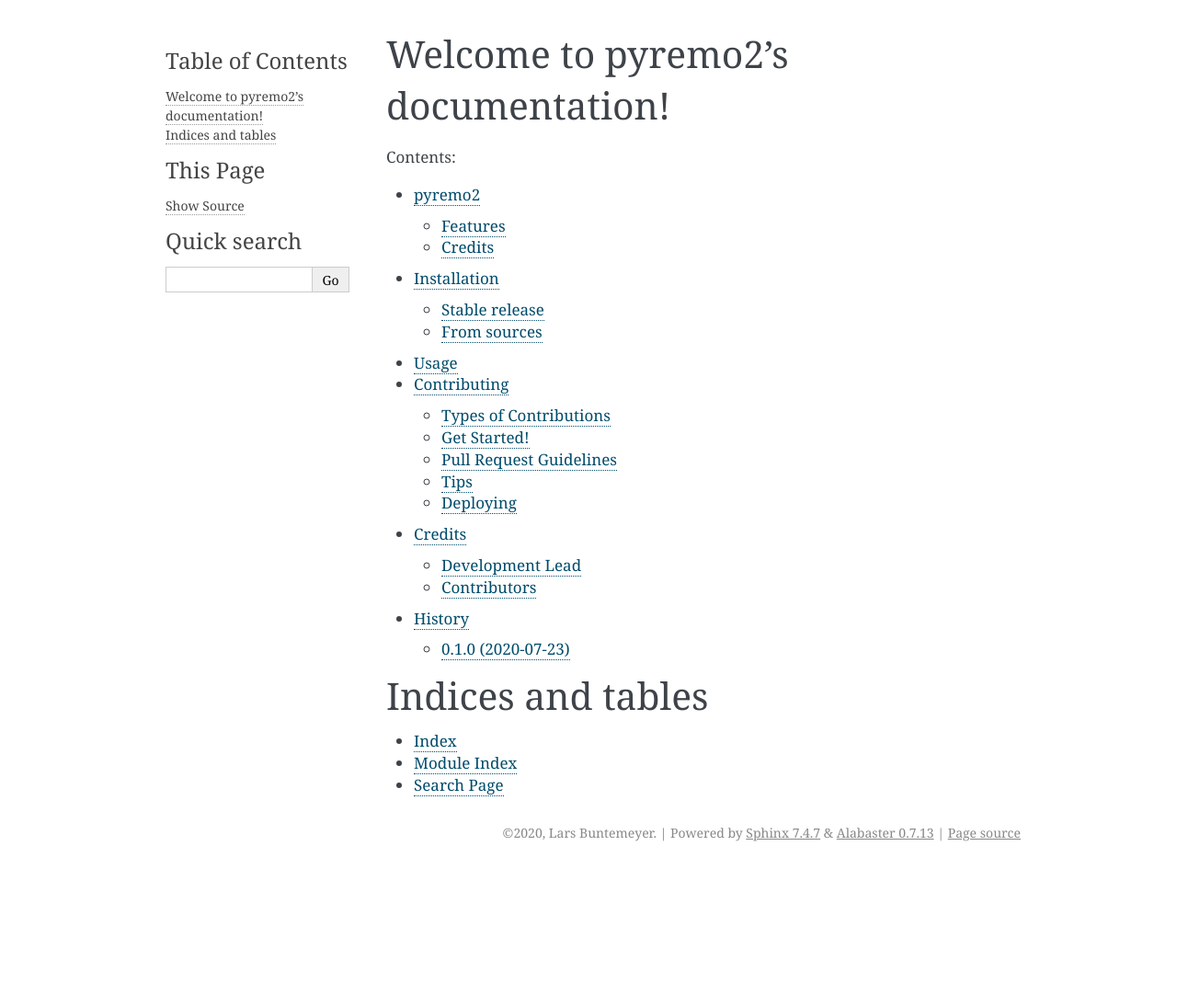
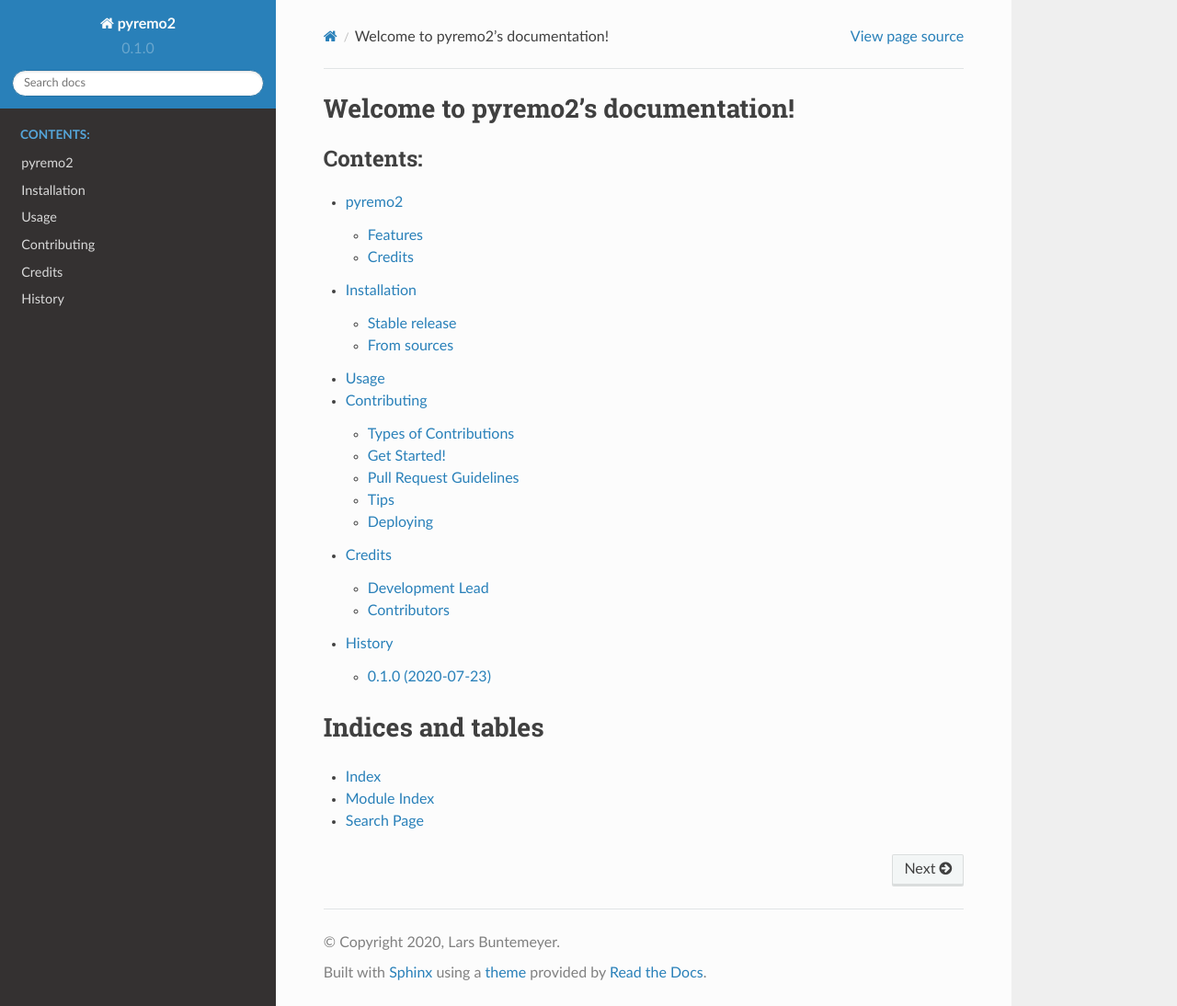
Before and after one commit to remo-rcm/pyremo, a Sphinx documentation site: the page built from docs/index.rst, in a window 1280 px wide and 1094 px high. Shown: the whole window at 92% size. Built offline with Sphinx 7.4.7 and the Read the Docs theme 2.0.0, drawn with Linux system fonts in a browser that asks for light colours; pages that are not in the unit, such as notebooks, are missing from menus.

Commit message:
updates of docs theme

```diff
--- a/docs/conf.py
+++ b/docs/conf.py
@@ -21,7 +21,9 @@
 import sys
 sys.path.insert(0, os.path.abspath('..'))
 
+import sphinx_rtd_theme
 import pyremo2
+
 
 # -- General configuration ---------------------------------------------
 
@@ -31,7 +33,7 @@
 
 # Add any Sphinx extension module names here, as strings. They can be
 # extensions coming with Sphinx (named 'sphinx.ext.*') or your custom ones.
-extensions = ['sphinx.ext.autodoc', 'sphinx.ext.viewcode']
+extensions = ['sphinx.ext.autodoc', 'sphinx.ext.viewcode', 'sphinx_rtd_theme']
 
 # Add any paths that contain templates here, relative to this directory.
 templates_path = ['_templates']
@@ -83,7 +85,7 @@
 # The theme to use for HTML and HTML Help pages.  See the documentation for
 # a list of builtin themes.
 #
-html_theme = 'alabaster'
+html_theme = 'sphinx_rtd_theme'
 
 # Theme options are theme-specific and customize the look and feel of a
 # theme further.  For a list of options available for each theme, see the
--- a/requirements_dev.txt
+++ b/requirements_dev.txt
@@ -10,3 +10,5 @@
 
 pytest==4.6.5
 pytest-runner==5.1
+
+sphinx_rtd_theme
```
